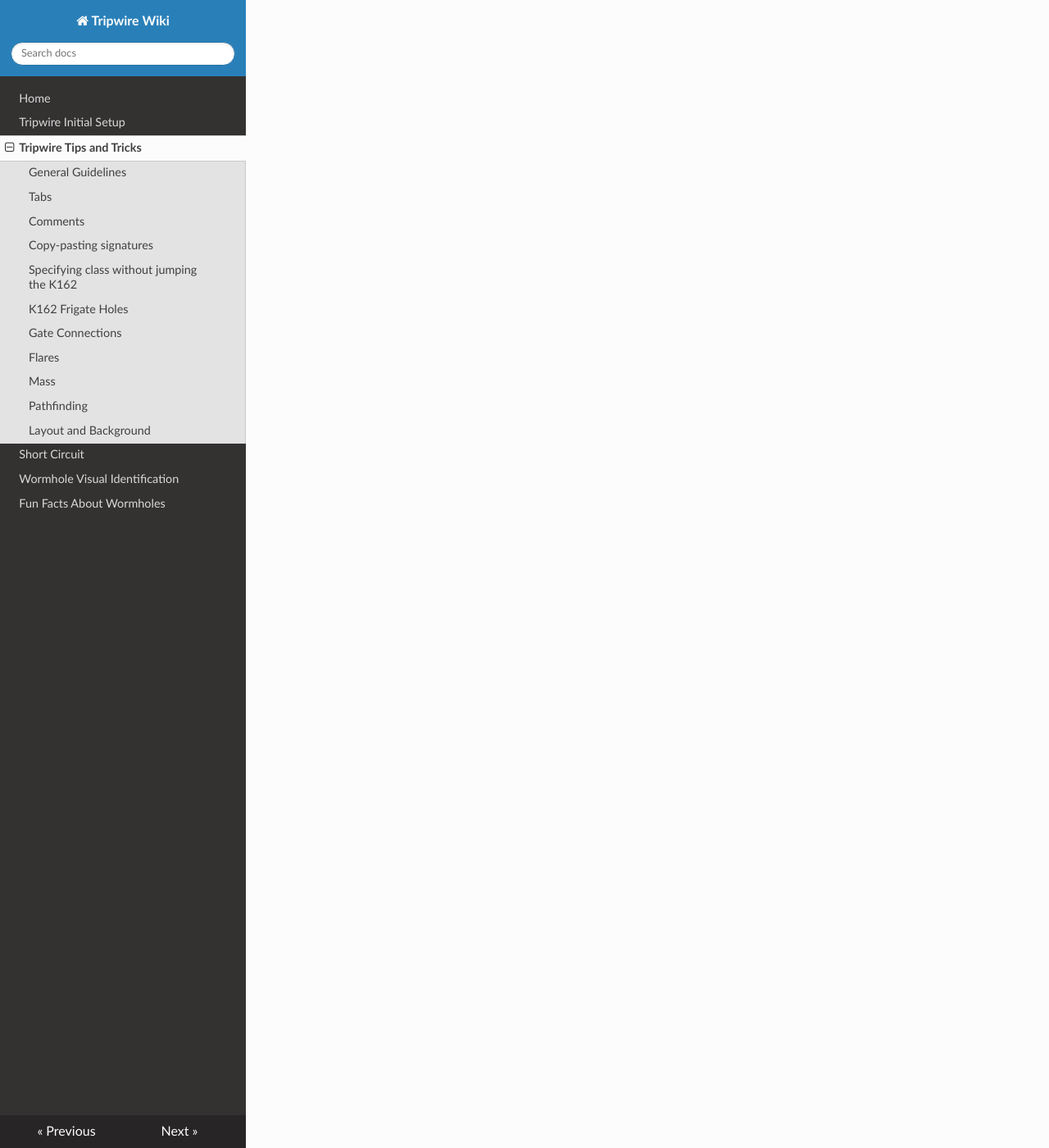
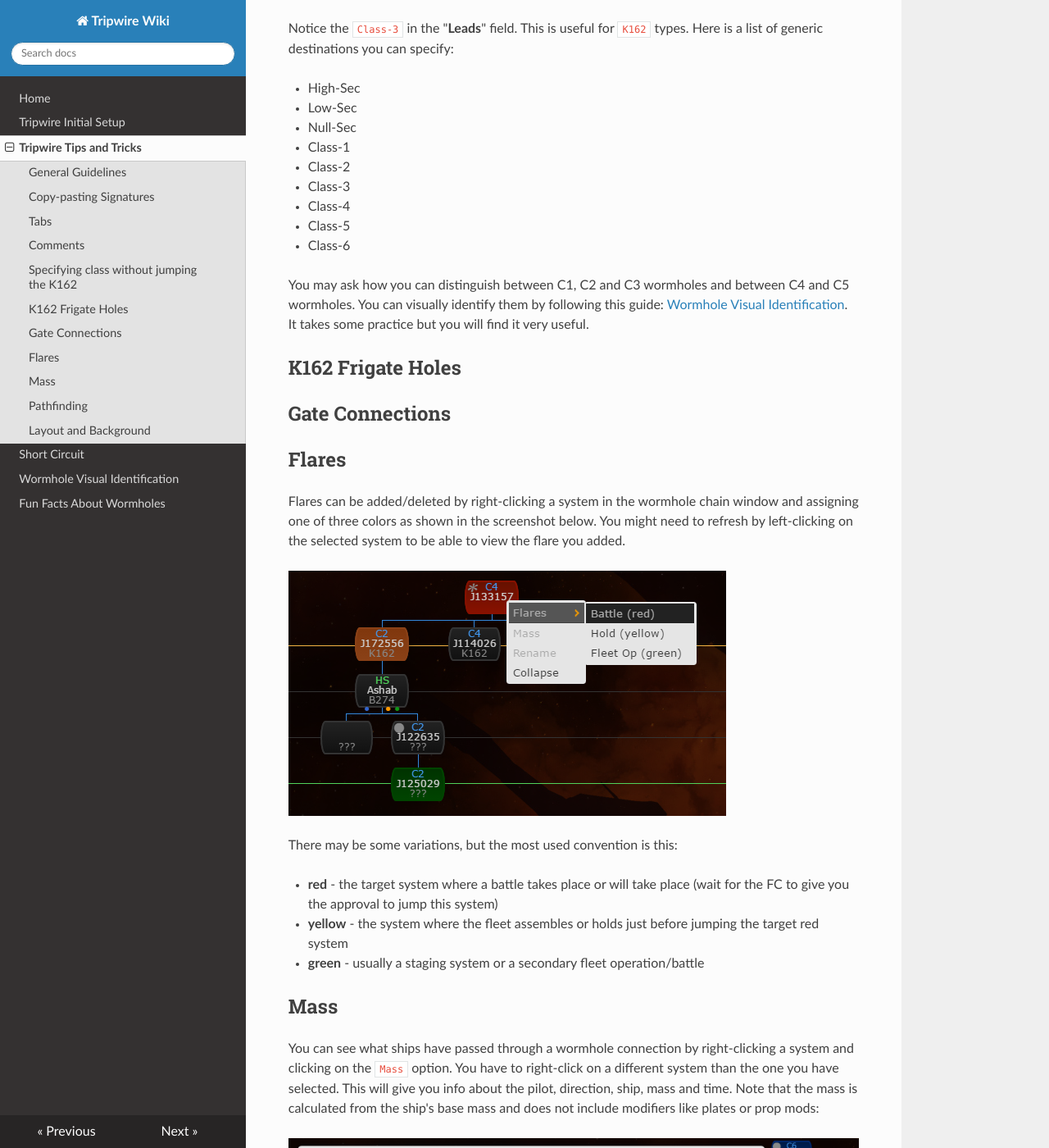
Before and after one commit to maurerit/tripwire-docs, an MkDocs documentation site: the page built from docs/tripwire_tips.md, in a window 1280 px wide and 1400 px high, scrolled down 2058 px. Shown: the whole window at 82% size. Built offline with MkDocs 1.6.1, drawn with Linux system fonts in a browser that asks for light colours; nearby versions of some CDN libraries; old or Windows-style settings are respelled for this version of MkDocs; some of the changed text lies outside the part shown.

Commit message:
More Tripwire changes

```diff
--- a/docs/tripwire_tips.md
+++ b/docs/tripwire_tips.md
@@ -2,13 +2,51 @@
 
 ## General Guidelines
 
+## Copy-pasting Signatures
+
 ## Tabs
+
+Tabs can be added from the wormhole chain window by click the plus icon `+`:
+
+![Tripwire Tab Add](img/tripwire_tab_add.png)
+
+There are two types of tabs you can add:
+
+* **K-space tab** - displays all wormhole chains which have a kspace exit, either added by you or your fellow alliance members. You can create a `K-space tab` like this (you can give it any other name):
+
+![Tripwire Kspace Tab](img/tripwire_kspace.png)
+
+* **System tab** - displays the wormhole chain which contains the system specified. This is similar to a bookmark and it's useful when you're monitoring multiple systems. You can create a `System tab` like shown below (you can give it any other name). This is also nice if you want to keep the chain displayed without in-game tracking disrupting the view:
+
+![Tripwire System Tab](img/tripwire_system.png)
 
 ## Comments
 
-## Copy-pasting signatures
+Comments can be added/edited/deleted from the comment window. These are basically notes on the selected system and it's good practice to leave notes containing intel or any other sort of information you might think will be useful for you or your fellow alliance members. This is how you add comments:
+
+![Tripwire Comments](img/tripwire_comments.png)
+
+Feel free to change the formatting (text size, color, etc.) if you want to make it more readable. Do not delete comments made by your fellow alliance members unless you are 100% certain the comment is not applicable anymore. In this case it might be better to cross out the text or ~~strikethrough~~ the old notes. If uncertain, just ask.
 
 ## Specifying class without jumping the K162
+
+It is good practice to specify the signature ID, type, life, mass of a wormhole and where it leads to, even for `K162` wormholes. You can even specify the destination class without jumping the wormhole:
+
+![Tripwire Class](img/tripwire_class.png)
+
+Notice the `Class-3` in the "**Leads**" field. This is useful for `K162` types. Here is a list of generic destinations you can specify:
+
+* High-Sec
+* Low-Sec
+* Null-Sec
+* Class-1
+* Class-2
+* Class-3
+* Class-4
+* Class-5
+* Class-6
+
+You may ask how you can distinguish between C1, C2 and C3 wormholes and between C4 and C5 wormholes. You can visually identify them by following this guide: [Wormhole Visual Identification](whvisual.md). It takes some practice but you will find it very useful.
 
 ## K162 Frigate Holes
 
@@ -16,7 +54,21 @@
 
 ## Flares
 
+Flares can be added/deleted by right-clicking a system in the wormhole chain window and assigning one of three colors as shown in the screenshot below. You might need to refresh by left-clicking on the selected system to be able to view the flare you added.
+
+![Tripwire Flares](img/tripwire_flares.png)
+
+There may be some variations, but the most used convention is this:
+
+* **red** - the target system where a battle takes place or will take place (wait for the FC to give you the approval to jump this system)
+* **yellow** - the system where the fleet assembles or holds just before jumping the target red system
+* **green** - usually a staging system or a secondary fleet operation/battle
+
 ## Mass
+
+You can see what ships have passed through a wormhole connection by right-clicking a system and clicking on the `Mass` option. You have to right-click on a different system than the one you have selected. This will give you info about the pilot, direction, ship, mass and time. Note that the mass is calculated from the ship's base mass and does not include modifiers like plates or prop mods:
+
+![Tripwire Mass](img/tripwire_mass.png)
 
 ## Pathfinding
 
```
Also changed, not shown: docs/tripwire_setup.md (+1 -1 lines), docs/img/tripwire_class.png (added), docs/img/tripwire_comments.png (added), docs/img/tripwire_flares.png (added), docs/img/tripwire_kspace.png (added), docs/img/tripwire_mass.png (added), docs/img/tripwire_system.png (added), docs/img/tripwire_tab_add.png (added).
